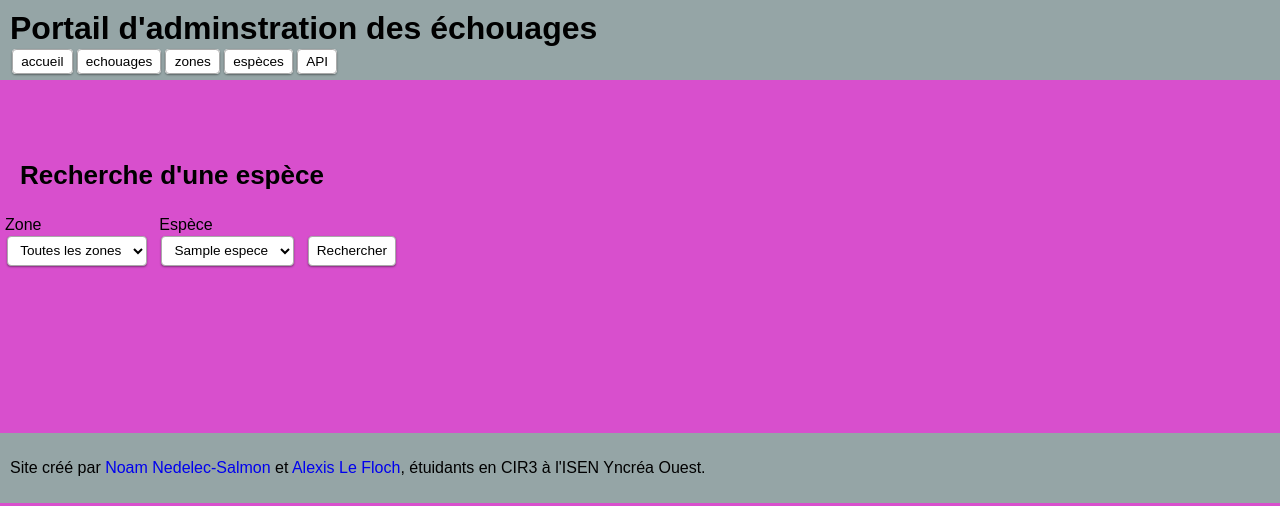
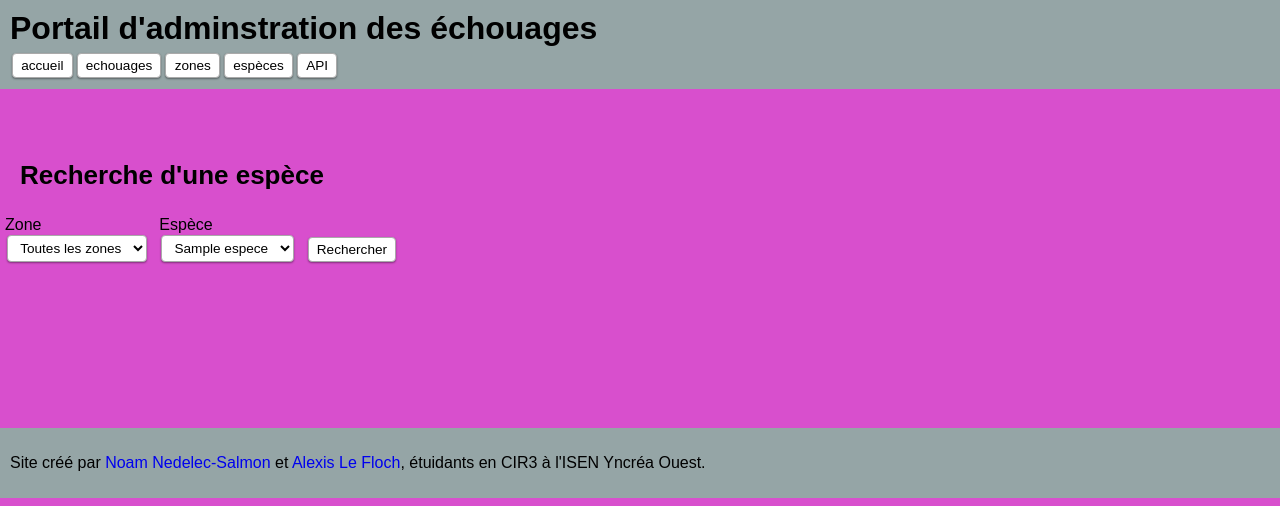
Before and after one commit to Alexis-LF/projet_framework_cir3, a Symfony app: template back/projet_cir3_symf/templates/accueil/index.html.twig in a window 1280 px wide. Shown: the top 506 px of the page. Run offline with Twig, Linux system fonts and the light colour scheme; the template is opened without the code that fills it: most values are stand-ins (such as "Sample title", 1, 10 or a date in 2020); some libraries are stand-ins or nearby versions.

Commit message:
update boutons

```diff
--- a/back/projet_cir3_symf/public/css/style.css
+++ b/back/projet_cir3_symf/public/css/style.css
@@ -36,8 +36,8 @@ text-align: center;
 }
 
 select , input[type = submit] , #contenu a , header a , button{
-    height: 2.2em;
-    margin: 2px;
+    display: inline-block;
+    /* height: 2.2em; */
     padding: 0.3em 0.6em;
     background: white;
     border: 1px solid #aaaaaa;
@@ -47,6 +47,7 @@ select , input[type = submit] , #contenu a , header a , button{
     white-space: nowrap;
     text-decoration: none;
     color: black;
+    margin: 1px 2px;
 }
 button {
     display: inline;
```
